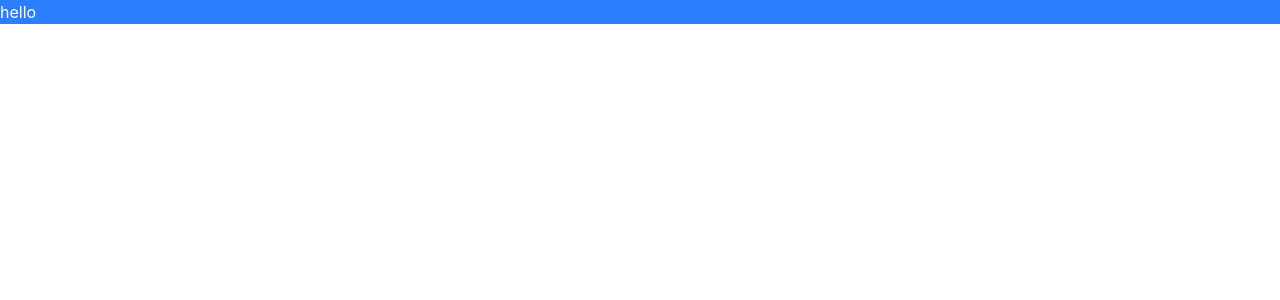
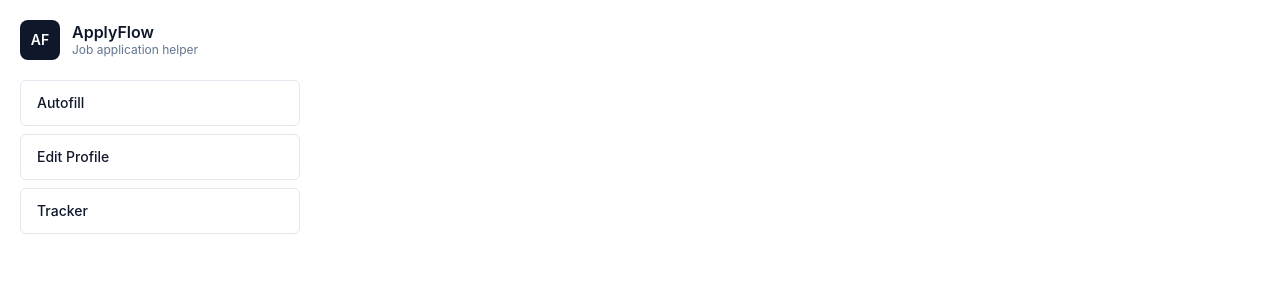
Before and after one commit to KaranDev316/Applyflow-extension, a React (Vite) app: page / in a window 1280 px wide. Shown: the top 300 px of the page. Built offline with nearby package versions, Linux system fonts and the light colour scheme.

Commit message:
feat(popup): create initial popup entry screen

```diff
--- a/package.json
+++ b/package.json
@@ -10,13 +10,13 @@
     "preview": "vite preview"
   },
   "dependencies": {
-    "@crxjs/vite-plugin": "^1.0.14",
     "@tailwindcss/vite": "^4.3.0",
     "react": "^19.2.6",
     "react-dom": "^19.2.6",
     "tailwindcss": "^4.3.0"
   },
   "devDependencies": {
+    "@crxjs/vite-plugin": "^2.4.0",
     "@eslint/js": "^10.0.1",
     "@types/react": "^19.2.14",
     "@types/react-dom": "^19.2.3",
--- a/src/App.jsx
+++ b/src/App.jsx
@@ -1,13 +1,7 @@
-
+import Popup from './popup/Popup.jsx'
 
 function App() {
-
-
-  return (
-    <>
-      <p className='text-white bg-blue-500'>hello</p>
-    </>
-  )
+  return <Popup />
 }
 
 export default App
--- /dev/null
+++ b/src/background.js
@@ -0,0 +1,3 @@
+chrome.runtime.onInstalled.addListener(() => {
+  console.log('ApplyFlow extension installed')
+})
--- /dev/null
+++ b/src/content.js
@@ -0,0 +1 @@
+console.log('ApplyFlow content script loaded')
--- /dev/null
+++ b/src/popup/Popup.jsx
@@ -0,0 +1,31 @@
+const actions = ['Autofill', 'Edit Profile', 'Tracker']
+
+function Popup() {
+  return (
+    <main className="w-80 bg-white p-5 text-slate-900">
+      <header className="mb-5 flex items-center gap-3">
+        <div className="flex h-10 w-10 items-center justify-center rounded-lg bg-slate-900 text-sm font-semibold text-white">
+          AF
+        </div>
+        <div>
+          <h1 className="text-base font-semibold leading-tight">ApplyFlow</h1>
+          <p className="text-xs text-slate-500">Job application helper</p>
+        </div>
+      </header>
+
+      <div className="grid gap-2">
+        {actions.map((action) => (
+          <button
+            className="w-full rounded-md border border-slate-200 px-4 py-3 text-left text-sm font-medium transition hover:border-slate-300 hover:bg-slate-50 focus:outline-none focus:ring-2 focus:ring-slate-900"
+            key={action}
+            type="button"
+          >
+            {action}
+          </button>
+        ))}
+      </div>
+    </main>
+  )
+}
+
+export default Popup
```
Also changed, not shown: public/manifest.json, vite.config.js (renamed from vite.config.ts), 1 other file (tests, documents, lock files or other folders).
